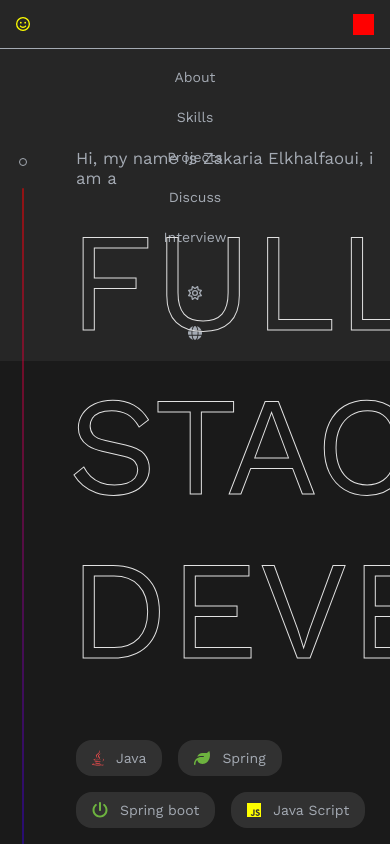
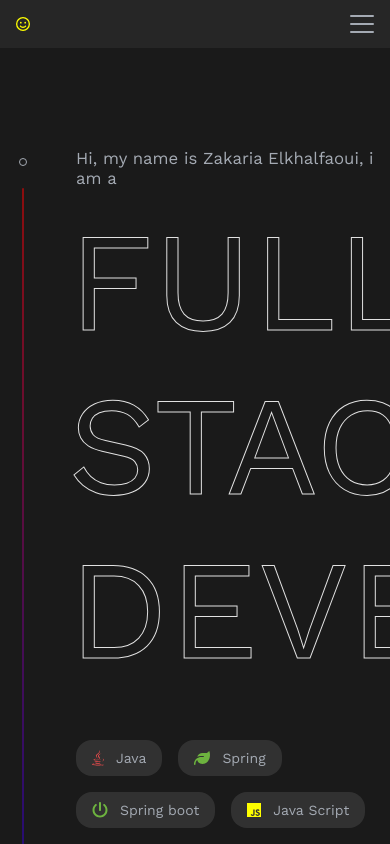
Before and after one commit to elkhalfaoui/portfolio, a React (Vite) app: page / in a window 390 px wide. Shown: the top 844 px of the page. Built offline with nearby package versions, Linux system fonts and the light colour scheme; the HTML template or start-up script is replaced by a standard one.

Commit message:
day 2 update header

```diff
--- a/src/header/Header.jsx
+++ b/src/header/Header.jsx
@@ -10,18 +10,22 @@ import { useState } from 'react';
 
 const Header = () => {
   const [mode, setMode] = useState(true);
+  const [menu, setMenu] = useState(false);
   return (
     <div className="header">
       <div className="container">
         <div className="logo">
           <FontAwesomeIcon icon={faFaceSmile} />
         </div>
-        <ul className="menu">
+        <ul
+          className={menu ? 'menu on' : 'menu'}
+          onClick={() => setMenu(!menu)}
+        >
           <li></li>
           <li></li>
           <li></li>
         </ul>
-        <nav>
+        <nav className={menu? 'on': 'off'}>
           <ul className="navigation-list">
             <li>About</li>
             <li>Skills</li>
--- a/src/header/header.css
+++ b/src/header/header.css
@@ -43,24 +43,60 @@
     justify-content: space-between;
   }
   .header ul.menu {
+    position: relative;
     display: block;
-    width: 21px;
-    height: 21px;
-    background-color: red;
+    width: 24px;
+    height: 18px;
+    /* background-color: red; */
+    transition: 0.3s;
   }
-  .header nav {
+  .header ul.menu li {
+    position: absolute;
+    width: 100%;
+    height: 2px;
+    border-radius: 2px;
+    background-color: #a4aab3;
+    transition: 0.3s;
+  }
+  .header ul.menu li:nth-child(1) {
+    top: 0;
+  }
+  .header ul.menu li:nth-child(2) {
+    top: 50%;
+    right: 0;
+    transform: translateY(-50%);
+  }
+  .header ul.menu li:nth-child(3) {
+    bottom: 0;
+  }
+  .header ul.menu.on li:nth-child(1) {
+    top: 50%;
+    transform: translateY(-50%) rotateZ(-45deg);
+  }
+  .header ul.menu.on li:nth-child(2) {
+    width: 0;
+  }
+  .header ul.menu.on li:nth-child(3) {
+    top: 50%;
+    transform: translateY(-50%) rotateZ(45deg);
+  }
+  .header nav.off {
+    display: none;
+  }
+  .header nav.on {
     position: absolute;
     background-color: #262626;
     border-top: #a4aab3 solid 1px;
     width: 100%;
     left: 0;
+    top: 48px;
     padding: 12px 0;
     flex-direction: column;
     row-gap: 24px;
-    top: 48px;
+    z-index: 999;
   }
-  .header nav .navigation-list,
-  .header nav .settings {
+  .header nav.on .navigation-list,
+  .header nav.on .settings {
     flex-direction: column;
     align-items: center;
     row-gap: 8px;
```
